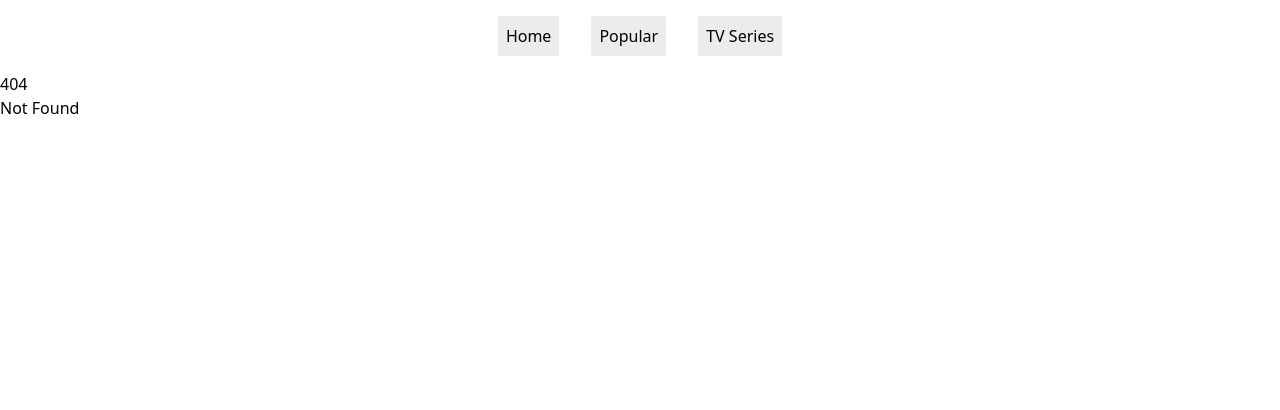
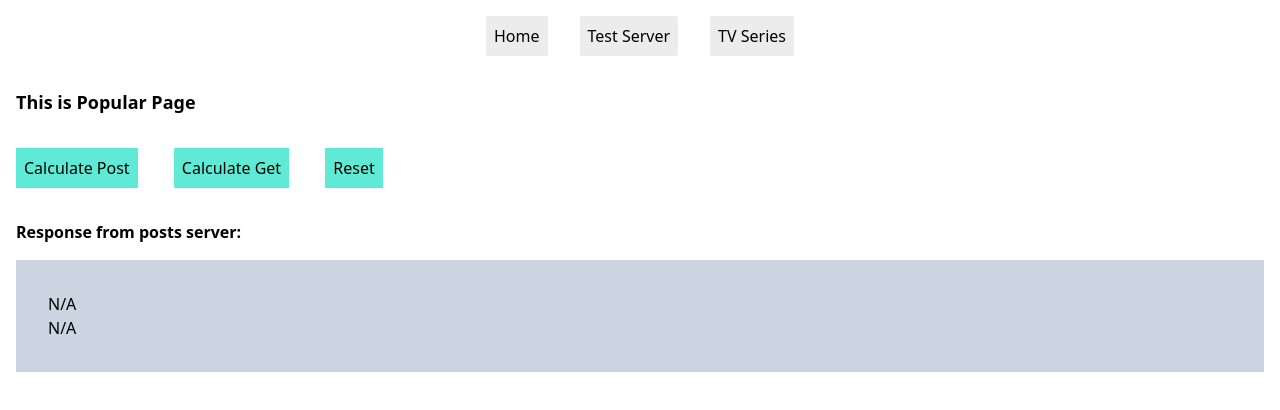
Before and after one commit to nidhish-nayak/movies-flix, a SvelteKit app: page /test-server in a window 1280 px wide. Before the commit this address had no page. Shown: the top 410 px of the page. Built offline with nearby package versions, Linux system fonts and the light colour scheme.

Commit message:
Updated route name, layout and added a reset button

```diff
--- a/src/routes/+layout.svelte
+++ b/src/routes/+layout.svelte
@@ -5,7 +5,7 @@
 <nav>
 	<ul>
 		<li><a href="/">Home</a></li>
-		<li><a href="/popular">Popular</a></li>
+		<li><a href="/test-server">Test Server</a></li>
 		<li><a href="/tv-series">TV Series</a></li>
 	</ul>
 </nav>
--- a/src/routes/popular/+page.svelte
+++ b/src/routes/test-server/+page.svelte
@@ -19,11 +19,19 @@
 		const getResponse = await fetch('/api/get');
 		myData = await getResponse.json();
 	}
+
+	async function reset() {
+		myData = {
+			name: 'N/A',
+			content: `<p>N/A</p>`
+		};
+	}
 </script>
 
 <h1 class="m-4 font-bold text-lg">This is Popular Page</h1>
 <button class="bg-teal-300 p-2 m-4" on:click={getPost}>Calculate Post</button>
 <button class="bg-teal-300 p-2 m-4" on:click={getGet}>Calculate Get</button>
+<button class="bg-teal-300 p-2 m-4" on:click={reset}>Reset</button>
 <p class="m-4 font-semibold">Response from posts server:</p>
 <div class="m-4 p-8 bg-slate-300">
 	{myData.name}
--- a/src/routes/tv-series/+page.svelte
+++ b/src/routes/tv-series/+page.svelte
@@ -2,5 +2,5 @@
 </script>
 
 <main>
-	<h1>This is TV Series Route</h1>
+	<h1 class="text-lg m-4 font-bold">This is TV Series Route</h1>
 </main>
```
Also changed, not shown: src/components/PopularMovies.svelte (deleted), src/routes/popular/+page.ts (deleted), src/routes/tv-series/+page.ts (deleted).
